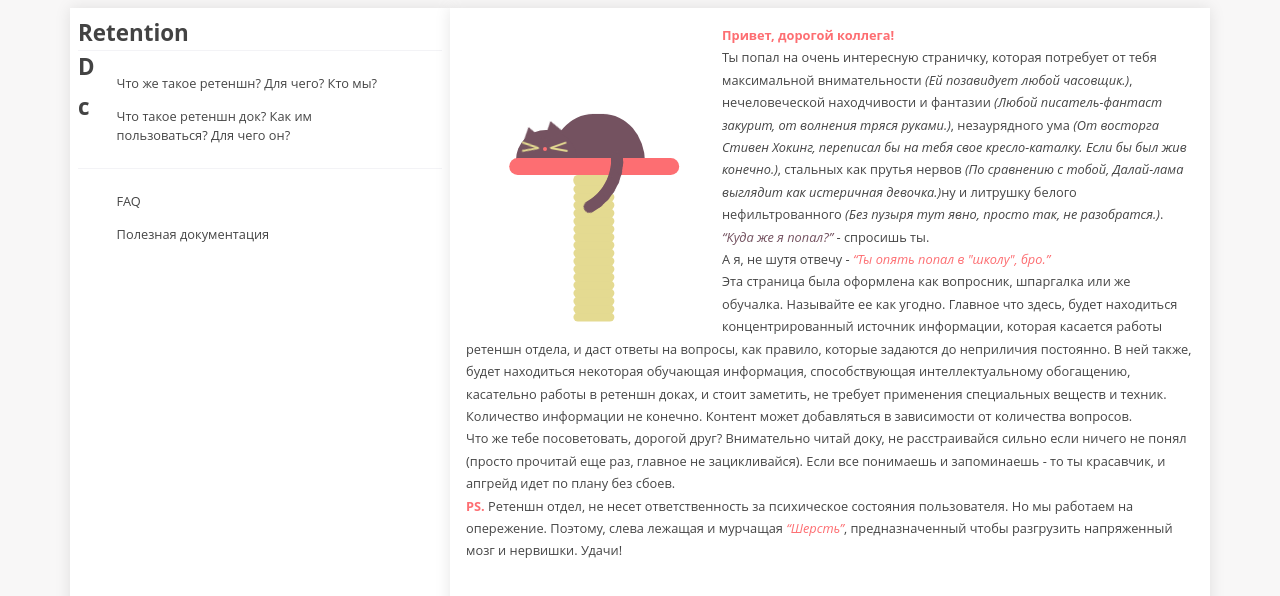
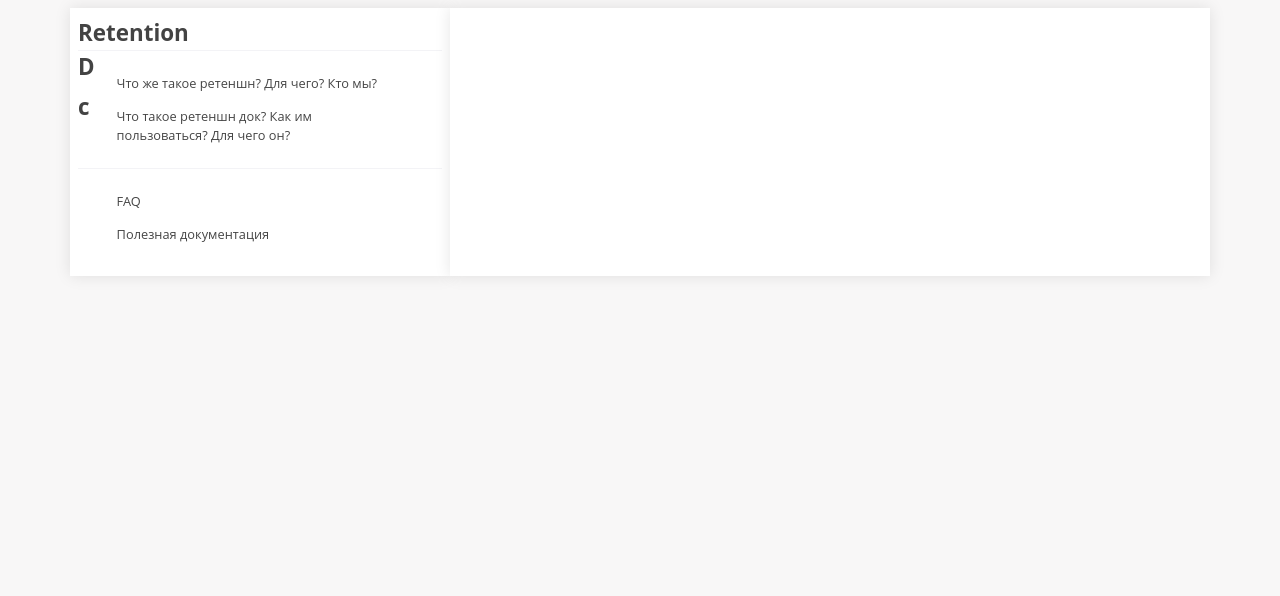
Before and after one commit to RetentionGroup/retention-doc, a React (Create React App) app: page / in a window 1280 px wide. Shown: the top 596 px of the page. Built offline with nearby package versions, Linux system fonts and the light colour scheme.

Commit message:
change route Welcome Page

```diff
--- a/src/pages/HomePage.js
+++ b/src/pages/HomePage.js
@@ -22,7 +22,7 @@ export default function HomePage() {
                         <FAQMenu />
                     </Col>
                     <Col lg="8" className='right-container'>
-                        <Route path='/' component={WelcomePage} exact />
+                        <Route path='/retention-doc' component={WelcomePage} exact />
                         <Route path='/article/:id' component={ContentPage} exact />
                         <Route path='/faq' component={FAQPage} exact />
                     </Col>
```
